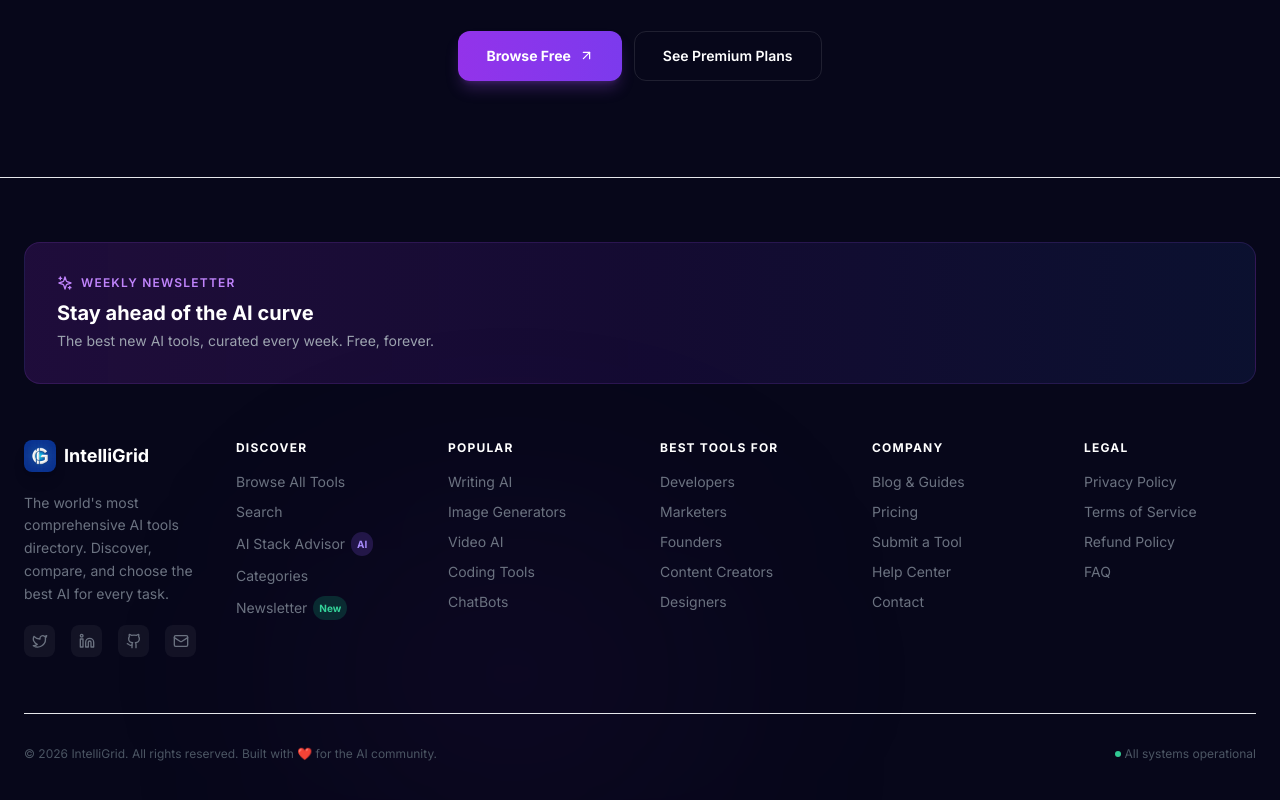
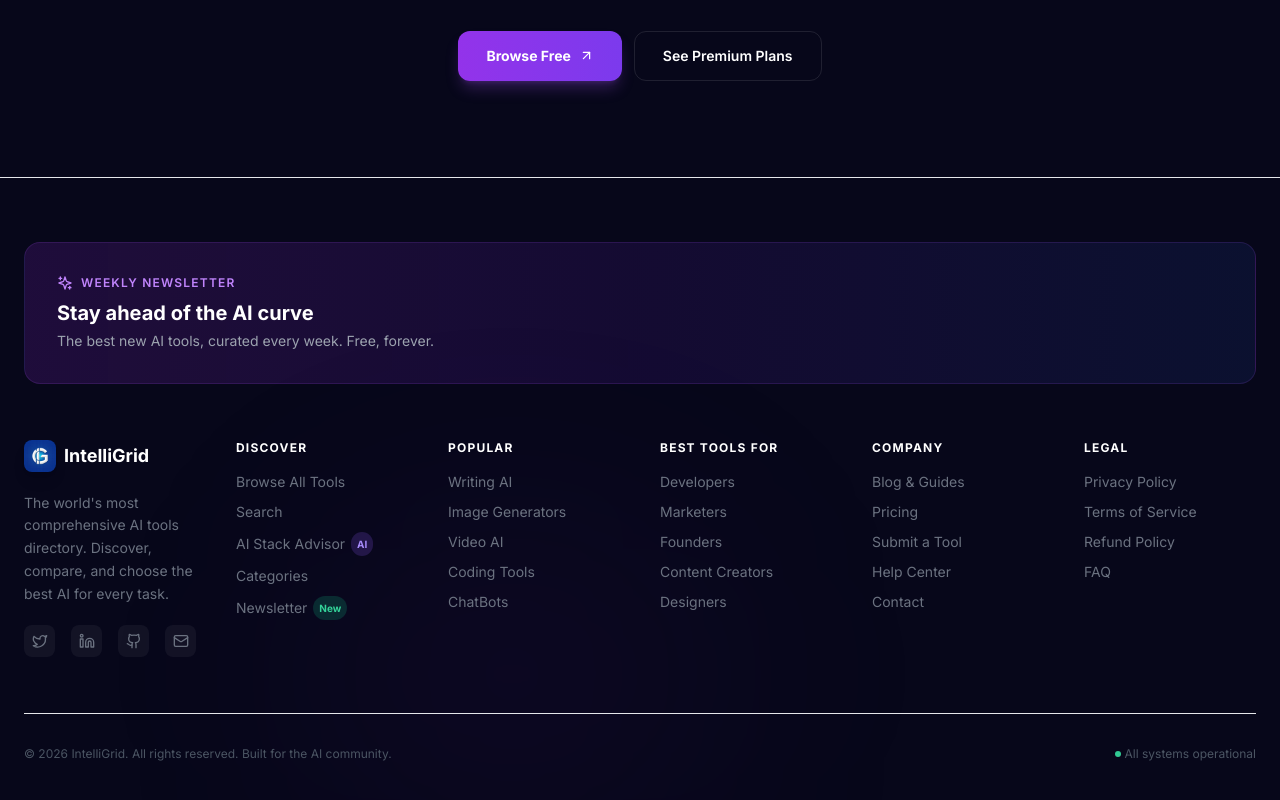
Before and after one commit to Intelli-Grid/IntelliGrid-Solutions, a React (Vite) app in the folder Frontend/: page / in a window 1280 px wide. Shown: the part 2589-3389 px from the top of the page. Built offline with nearby package versions, Linux system fonts and the light colour scheme; no server answers.

Commit message:
fix: update footer copyright text - remove heart emoji
Changed: 'Built with ❤️ for the AI community'
     To: 'Built for the AI community'

```diff
--- a/Frontend/src/components/layout/Footer.jsx
+++ b/Frontend/src/components/layout/Footer.jsx
@@ -141,7 +141,7 @@ export default function Footer() {
                 {/* Bottom bar */}
                 <div className="border-t border-white/6 pt-8 flex flex-col sm:flex-row items-center justify-between gap-4">
                     <p className="text-xs text-gray-600">
-                        © {currentYear} IntelliGrid. All rights reserved. Built with ❤️ for the AI community.
+                        © {currentYear} IntelliGrid. All rights reserved. Built for the AI community.
                     </p>
                     <div className="flex items-center gap-1.5">
                         <span className="inline-flex items-center gap-1 text-xs text-gray-600">
```
